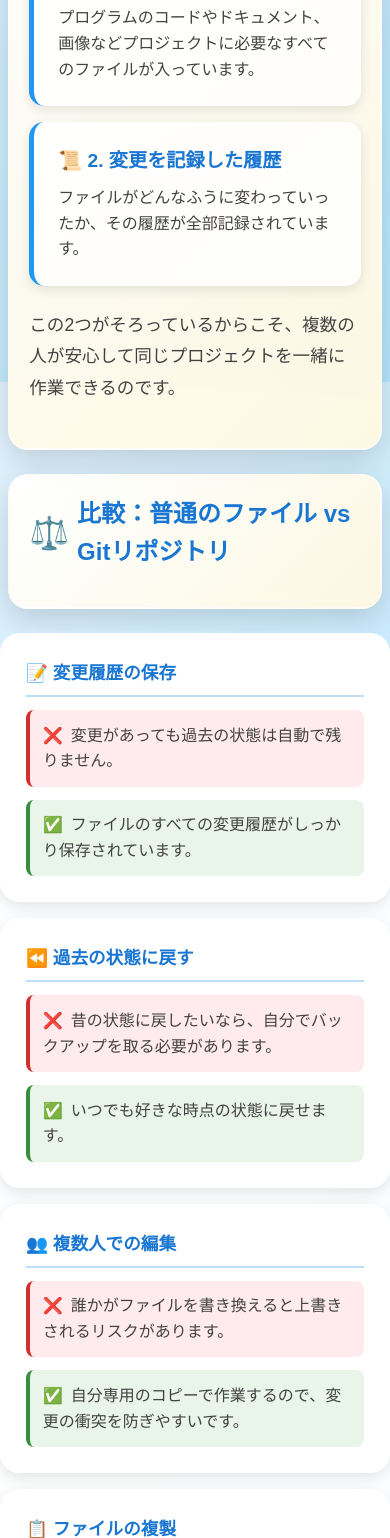
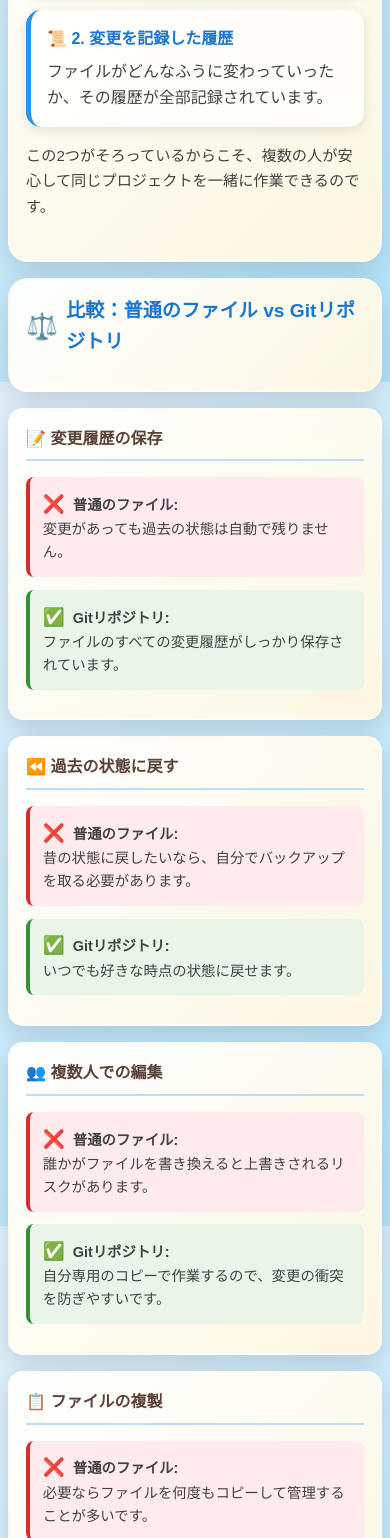
Before and after one commit to myn0306/DXdojo, a plain HTML site: page git-glossary-ver2.html in a window 390 px wide. Shown: the part 462-2000 px from the top of the page. Drawn offline with Linux system fonts and the light colour scheme.

Commit message:
Update git-glossary-ver2.html

```diff
--- a/git-glossary-ver2.html
+++ b/git-glossary-ver2.html
@@ -2,8 +2,8 @@
 <html lang="ja">
 <head>
     <meta charset="UTF-8">
-    <meta name="viewport" content="width=device-width, initial-scale=1.0">
-    <title>Gitリポジトリの特徴 - 分かりやすい解説</title>
+    <meta name="viewport" content="width=device-width, initial-scale=1.0, user-scalable=yes">
+    <title>Gitリポジトリの特徴 - スマホ対応版</title>
     <style>
         /* CSS変数の定義 */
         :root {
@@ -31,7 +31,7 @@
             font-family: "Hiragino Kaku Gothic ProN", "Noto Sans JP", Meiryo, sans-serif;
             background: linear-gradient(135deg, var(--color-light-bg) 0%, #B3E5FC 100%);
             background-attachment: fixed;
-            padding: 2rem 1rem;
+            padding: 1rem;
             color: var(--color-dark);
             line-height: 1.6;
             min-height: 100vh;
@@ -42,14 +42,46 @@
             margin: 0 auto;
         }
 
+        .back-button {
+            position: fixed;
+            top: 1rem;
+            left: 1rem;
+            background: linear-gradient(45deg, #1976D2, #4CAF50);
+            color: white;
+            text-decoration: none;
+            padding: 0.7rem;
+            border-radius: 50%;
+            box-shadow: 0 4px 15px rgba(0, 0, 0, 0.2);
+            z-index: 1000;
+            transition: all 0.3s ease;
+            width: 50px;
+            height: 50px;
+            display: flex;
+            align-items: center;
+            justify-content: center;
+            font-size: 1.2rem;
+        }
+
+        .back-button:hover,
+        .back-button:active {
+            transform: scale(1.1);
+            box-shadow: 0 6px 20px rgba(0, 0, 0, 0.3);
+        }
+
         /* ヘッダー */
         .header {
             text-align: center;
-            margin-bottom: 2rem;
+            margin-bottom: 1.5rem;
+            background: linear-gradient(135deg, var(--color-card-bg) 0%, rgba(255,248,225,0.95) 100%);
+            backdrop-filter: blur(10px);
+            border-radius: var(--border-radius-main);
+            padding: 1.5rem;
+            box-shadow: var(--shadow-subtle);
+            border: 2px solid rgba(255, 255, 255, 0.3);
         }
 
         .header h1 {
-            font-size: 2.2rem;
+            font-size: 1.8rem;
             font-weight: 600;
             background: linear-gradient(45deg, var(--color-primary), var(--color-accent-blue), var(--color-accent-green), var(--color-secondary), #8BC34A);
             -webkit-background-clip: text;
@@ -57,6 +89,7 @@
             background-clip: text;
             margin-bottom: 0.5rem;
             text-shadow: 0 2px 4px rgba(0,0,0,0.1);
+            line-height: 1.3;
         }
 
         /* セクションカード */
@@ -65,13 +98,13 @@
             backdrop-filter: blur(10px);
             border-radius: var(--border-radius-main);
             box-shadow: var(--shadow-subtle);
-            padding: 2rem;
-            margin-bottom: 2rem;
+            padding: 1.5rem;
+            margin-bottom: 1.5rem;
             border: 2px solid rgba(255, 255, 255, 0.3);
         }
 
         .section-title {
-            font-size: 1.5rem;
+            font-size: 1.3rem;
             font-weight: 600;
             color: var(--color-primary);
             margin-bottom: 1rem;
@@ -80,13 +113,14 @@
         }
 
         .section-icon {
-            font-size: 2rem;
+            font-size: 1.8rem;
             margin-right: 0.5rem;
+            flex-shrink: 0;
         }
 
         .description {
-            font-size: 1.1rem;
-            line-height: 1.8;
+            font-size: 1rem;
+            line-height: 1.7;
             margin-bottom: 1.5rem;
         }
 
@@ -100,27 +134,153 @@
 
         .repo-contents {
             display: grid;
-            grid-template-columns: 1fr 1fr;
-            gap: 1.5rem;
-            margin: 1.5rem 0;
+            grid-template-columns: 1fr;
+            gap: 1rem;
+            margin: 1rem 0;
         }
 
         .content-item {
             background: rgba(255, 255, 255, 0.8);
-            padding: 1.5rem;
+            padding: 1.2rem;
             border-radius: 15px;
             border-left: 5px solid var(--color-accent-blue);
             box-shadow: 0 4px 12px rgba(0,0,0,0.1);
         }
 
         .content-item h3 {
-            font-size: 1.2rem;
+            font-size: 1.1rem;
             font-weight: 600;
             color: var(--color-primary);
             margin-bottom: 0.5rem;
         }
 
-        /* テーブル */
+        /* モバイル優先の比較テーブル */
+        .comparison-container {
+            display: grid;
+            gap: 1rem;
+            margin-bottom: 1.5rem;
+        }
+
+        .feature-card {
+            background: linear-gradient(135deg, var(--color-card-bg) 0%, rgba(255,248,225,0.95) 100%);
+            backdrop-filter: blur(10px);
+            border-radius: 15px;
+            padding: 1.2rem;
+            box-shadow: 0 8px 25px rgba(0, 0, 0, 0.15);
+            border: 2px solid rgba(255, 255, 255, 0.3);
+            transition: all 0.3s ease;
+        }
+
+        .feature-card:hover,
+        .feature-card:active {
+            transform: translateY(-2px);
+            box-shadow: 0 12px 35px rgba(0, 0, 0, 0.2);
+        }
+
+        .feature-name {
+            font-weight: 600;
+            color: #5D4037;
+            font-size: 1.1rem;
+            margin-bottom: 1rem;
+            border-bottom: 2px solid #BBDEFB;
+            padding-bottom: 0.5rem;
+        }
+
+        .file-status-box {
+            padding: 1rem;
+            border-radius: 8px;
+            margin-bottom: 0.8rem;
+        }
+
+        .normal-file-box {
+            background: #FFEBEE;
+            border-left: 4px solid #D32F2F;
+        }
+
+        .git-file-box {
+            background: #E8F5E8;
+            border-left: 4px solid #388E3C;
+        }
+
+        .status-icon {
+            font-weight: 600;
+            display: inline-block;
+            margin-right: 0.5rem;
+            font-size: 1.1rem;
+        }
+
+        .status-icon.normal {
+            color: #D32F2F;
+        }
+
+        .status-icon.git {
+            color: #388E3C;
+        }
+
+        .file-status-box p {
+            margin: 0;
+            font-size: 0.95rem;
+            line-height: 1.6;
+        }
+
+        /* タブレット以上の画面サイズ */
+        @media (min-width: 768px) {
+            body {
+                padding: 1.5rem;
+            }
+
+            .header {
+                margin-bottom: 2rem;
+                padding: 2rem;
+            }
+
+            .header h1 {
+                font-size: 2.2rem;
+            }
+
+            .card {
+                padding: 2rem;
+                margin-bottom: 2rem;
+            }
+
+            .section-title {
+                font-size: 1.5rem;
+            }
+
+            .section-icon {
+                font-size: 2rem;
+            }
+
+            .description {
+                font-size: 1.1rem;
+            }
+
+            .repo-contents {
+                grid-template-columns: 1fr 1fr;
+                gap: 1.5rem;
+            }
+
+            .content-item {
+                padding: 1.5rem;
+            }
+
+            .content-item h3 {
+                font-size: 1.2rem;
+            }
+
+            .back-button {
+                width: 60px;
+                height: 60px;
+                font-size: 1.4rem;
+            }
+        }
+
+        /* デスクトップ用：テーブル表示 */
+        @media (min-width: 1024px) {
+            body {
+                padding: 2rem 1rem;
+            }
+
             .table-container {
                 border-radius: var(--border-radius-main);
                 box-shadow: var(--shadow-subtle);
@@ -178,119 +338,84 @@
                 color: #5D4037;
                 font-size: 15px;
             }
+        }
+
+        /* モバイル特化の調整 */
+        @media (max-width: 480px) {
+            body {
+                padding: 0.5rem;
+            }
+
+            .header {
+                padding: 1rem;
+                margin-bottom: 1rem;
+            }
+
+            .header h1 {
+                font-size: 1.6rem;
+            }
+
+            .card {
+                padding: 1rem;
+                margin-bottom: 1rem;
+            }
+
+            .section-title {
+                font-size: 1.2rem;
+            }
+
+            .section-icon {
+                font-size: 1.6rem;
+            }
+
+            .description {
+                font-size: 0.95rem;
+            }
+
+            .content-item {
+                padding: 1rem;
+            }
+
+            .content-item h3 {
+                font-size: 1rem;
+            }
+
+            .feature-card {
+                padding: 1rem;
+            }
+
+            .feature-name {
+                font-size: 1rem;
+            }
 
             .file-status-box {
                 padding: 0.8rem;
-            border-radius: 8px;
             }
 
-        .normal-file-box {
-            background: #FFEBEE;
-            border-left: 4px solid #D32F2F;
+            .file-status-box p {
+                font-size: 0.9rem;
             }
 
-        .git-file-box {
-            background: #E8F5E8;
-            border-left: 4px solid #388E3C;
+            .back-button {
+                width: 45px;
+                height: 45px;
+                font-size: 1.1rem;
+                top: 0.5rem;
+                left: 0.5rem;
             }
-
-        .status-icon {
-            font-weight: 600;
-            display: inline-block;
-            margin-right: 0.5rem;
-        }
-
-        .status-icon.normal {
-            color: #D32F2F;
-        }
-
-        .status-icon.git {
-            color: #388E3C;
         }
 
         /* まとめ */
         .conclusion {
             text-align: center;
-            font-size: 1.2rem;
+            font-size: 1.1rem;
             font-weight: 600;
             color: var(--color-primary);
             background: linear-gradient(45deg, rgba(25, 118, 210, 0.1), rgba(76, 175, 80, 0.1));
             padding: 1.5rem;
             border-radius: 15px;
             border: 2px solid rgba(25, 118, 210, 0.2);
-        }
-
-        /* レスポンシブデザイン */
-        @media (max-width: 768px) {
-            body {
-                padding: 1rem 0;
-            }
-
-            .card {
-                padding: 1.2rem;
-                margin: 0 0.5rem 1.5rem;
-            }
-
-            .header h1 {
-                font-size: 1.8rem;
-            }
-
-            .repo-contents {
-                grid-template-columns: 1fr;
-                gap: 1rem;
-            }
-
-            .table-container {
-                box-shadow: none;
-                background: transparent;
-                border: none;
-                margin-bottom: 1.5rem;
-            }
-
-            table {
-                font-size: 1rem;
-            }
-
-            thead, tbody, tr, td {
-                display: block;
-                width: 100%;
-            }
-
-            thead {
-                display: none; /* スマホではヘッダーを非表示 */
-            }
-
-            tr {
-                background: var(--color-card-bg);
-                border: 2px solid rgba(255, 255, 255, 0.3);
-                border-radius: var(--border-radius-main);
-                margin-bottom: 1rem;
-                padding: 1.5rem;
-                box-shadow: 0 5px 15px rgba(0, 0, 0, 0.1);
-            }
-
-            td {
-                border: none;
-                padding: 0;
-                margin-bottom: 1rem;
-            }
-
-            td:last-child {
-                margin-bottom: 0;
-            }
-
-            .feature-name {
-                font-size: 1.1rem;
-                font-weight: 700;
-                color: var(--color-primary);
-                border-bottom: 2px solid #BBDEFB;
-                padding-bottom: 0.5rem;
-                margin-bottom: 0.8rem;
-            }
-
-            .file-status-box {
-                margin-bottom: 0.8rem;
-            }
+            line-height: 1.6;
         }
 
         /* アニメーション */
@@ -302,13 +427,21 @@
             from { opacity: 0; transform: translateY(20px); }
             to { opacity: 1; transform: translateY(0); }
         }
+
+        /* タッチ操作の改善 */
+        .feature-card {
+            -webkit-tap-highlight-color: rgba(0,0,0,0.1);
+            -webkit-touch-callout: none;
+        }
     </style>
 </head>
 <body>
+    <a href="index.html" class="back-button">←</a>
+
     <div class="container">
-        <div class="header">
+        <div class="header fade-in">
             <h1>
-                <svg width="40" height="40" viewBox="0 0 24 24" fill="none" style="display: inline-block; margin-right: 12px; vertical-align: middle;">
+                <svg width="35" height="35" viewBox="0 0 24 24" fill="none" style="display: inline-block; margin-right: 12px; vertical-align: middle;">
                     <path d="M12 0C5.374 0 0 5.373 0 12 0 17.302 3.438 21.8 8.207 23.387c.599.111.793-.261.793-.577v-2.234c-3.338.726-4.033-1.416-4.033-1.416-.546-1.387-1.333-1.756-1.333-1.756-1.089-.745.083-.729.083-.729 1.205.084 1.839 1.237 1.839 1.237 1.07 1.834 2.807 1.304 3.492.997.107-.775.418-1.305.762-1.604-2.665-.305-5.467-1.334-5.467-5.931 0-1.311.469-2.381 1.236-3.221-.124-.303-.535-1.524.117-3.176 0 0 1.008-.322 3.301 1.23A11.509 11.509 0 0112 5.803c1.02.005 2.047.138 3.006.404 2.291-1.552 3.297-1.23 3.297-1.23.653 1.653.242 2.874.118 3.176.77.84 1.235 1.911 1.235 3.221 0 4.609-2.807 5.624-5.479 5.921.43.372.823 1.102.823 2.222v3.293c0 .319.192.694.801.576C20.566 21.797 24 17.3 24 12c0-6.627-5.373-12-12-12z" fill="url(#github-gradient)"/>
                     <defs>
                         <linearGradient id="github-gradient" x1="0%" y1="0%" x2="100%" y2="100%">
@@ -355,72 +488,67 @@
             </div>
         </div>
 
-        <div class="table-container fade-in">
-            <table>
-                <thead>
-                    <tr>
-                        <th>特徴</th>
-                        <th>普通のファイル</th>
-                        <th>Gitリポジトリで管理されるファイル</th>
-                    </tr>
-                </thead>
-                <tbody>
-                    <tr>
-                        <td class="feature-name" data-label="特徴">📝 変更履歴の保存</td>
-                        <td class="file-status-box normal-file-box" data-label="普通のファイル">
-                            <span class="status-icon normal">❌</span>変更があっても過去の状態は自動で残りません。
-                        </td>
-                        <td class="file-status-box git-file-box" data-label="Gitリポジトリ">
-                            <span class="status-icon git">✅</span>ファイルのすべての変更履歴がしっかり保存されています。
-                        </td>
-                    </tr>
-                    <tr>
-                        <td class="feature-name" data-label="特徴">⏪ 過去の状態に戻す</td>
-                        <td class="file-status-box normal-file-box" data-label="普通のファイル">
-                            <span class="status-icon normal">❌</span>昔の状態に戻したいなら、自分でバックアップを取る必要があります。
-                        </td>
-                        <td class="file-status-box git-file-box" data-label="Gitリポジトリ">
-                            <span class="status-icon git">✅</span>いつでも好きな時点の状態に戻せます。
-                        </td>
-                    </tr>
-                    <tr>
-                        <td class="feature-name" data-label="特徴">👥 複数人での編集</td>
-                        <td class="file-status-box normal-file-box" data-label="普通のファイル">
-                            <span class="status-icon normal">❌</span>誰かがファイルを書き換えると上書きされるリスクがあります。
-                        </td>
-                        <td class="file-status-box git-file-box" data-label="Gitリポジトリ">
-                            <span class="status-icon git">✅</span>自分専用のコピーで作業するので、変更の衝突を防ぎやすいです。
-                        </td>
-                    </tr>
-                    <tr>
-                        <td class="feature-name" data-label="特徴">📋 ファイルの複製</td>
-                        <td class="file-status-box normal-file-box" data-label="普通のファイル">
-                            <span class="status-icon normal">❌</span>必要ならファイルを何度もコピーして管理することが多いです。
-                        </td>
-                        <td class="file-status-box git-file-box" data-label="Gitリポジトリ">
-                            <span class="status-icon git">✅</span>変更だけを効率よく管理しつつ、必要時に複数の作業ができます。
-                        </td>
-                    </tr>
-                    <tr>
-                        <td class="feature-name" data-label="特徴">🗂️ ファイルの管理場所</td>
-                        <td class="file-status-box normal-file-box" data-label="普通のファイル">
-                            <span class="status-icon normal">❌</span>普通はパソコンのフォルダかUSBやクラウドに単純保存します。
-                        </td>
-                        <td class="file-status-box git-file-box" data-label="Gitリポジトリ">
-                            <span class="status-icon git">✅</span>ローカルとネット上の両方に保存して、同期できます。
-                        </td>
-                    </tr>
-                    <tr>
-                        <td class="feature-name" data-label="特徴">🔧 エラー対処</td>
-                        <td class="file-status-box normal-file-box" data-label="普通のファイル">
-                            <span class="status-icon normal">❌</span>変更ミスがあると元に戻すのが大変です。
-                        </td>
-                        <td class="file-status-box git-file-box" data-label="Gitリポジトリ">
-                            <span class="status-icon git">✅</span>バグが入ってもすぐに前の正しい状態に戻せます。
-                        </td>
-                    </tr>
-                </tbody>
-            </table>
+        <!-- モバイル用カード表示 -->
+        <div class="comparison-container fade-in">
+            <div class="feature-card">
+                <div class="feature-name">📝 変更履歴の保存</div>
+                <div class="file-status-box normal-file-box">
+                    <p><span class="status-icon normal">❌</span><strong>普通のファイル:</strong><br>変更があっても過去の状態は自動で残りません。</p>
+                </div>
+                <div class="file-status-box git-file-box">
+                    <p><span class="status-icon git">✅</span><strong>Gitリポジトリ:</strong><br>ファイルのすべての変更履歴がしっかり保存されています。</p>
+                </div>
+            </div>
+
+            <div class="feature-card">
+                <div class="feature-name">⏪ 過去の状態に戻す</div>
+                <div class="file-status-box normal-file-box">
+                    <p><span class="status-icon normal">❌</span><strong>普通のファイル:</strong><br>昔の状態に戻したいなら、自分でバックアップを取る必要があります。</p>
+                </div>
+                <div class="file-status-box git-file-box">
+                    <p><span class="status-icon git">✅</span><strong>Gitリポジトリ:</strong><br>いつでも好きな時点の状態に戻せます。</p>
+                </div>
+            </div>
+
+            <div class="feature-card">
+                <div class="feature-name">👥 複数人での編集</div>
+                <div class="file-status-box normal-file-box">
+                    <p><span class="status-icon normal">❌</span><strong>普通のファイル:</strong><br>誰かがファイルを書き換えると上書きされるリスクがあります。</p>
+                </div>
+                <div class="file-status-box git-file-box">
+                    <p><span class="status-icon git">✅</span><strong>Gitリポジトリ:</strong><br>自分専用のコピーで作業するので、変更の衝突を防ぎやすいです。</p>
+                </div>
+            </div>
+
+            <div class="feature-card">
+                <div class="feature-name">📋 ファイルの複製</div>
+                <div class="file-status-box normal-file-box">
+                    <p><span class="status-icon normal">❌</span><strong>普通のファイル:</strong><br>必要ならファイルを何度もコピーして管理することが多いです。</p>
+                </div>
+                <div class="file-status-box git-file-box">
+                    <p><span class="status-icon git">✅</span><strong>Gitリポジトリ:</strong><br>変更だけを効率よく管理しつつ、必要時に複数の作業ができます。</p>
+                </div>
+            </div>
+
+            <div class="feature-card">
+                <div class="feature-name">🗂️ ファイルの管理場所</div>
+                <div class="file-status-box normal-file-box">
+                    <p><span class="status-icon normal">❌</span><strong>普通のファイル:</strong><br>普通はパソコンのフォルダかUSBやクラウドに単純保存します。</p>
+                </div>
+                <div class="file-status-box git-file-box">
+                    <p><span class="status-icon git">✅</span><strong>Gitリポジトリ:</strong><br>ローカルとネット上の両方に保存して、同期できます。</p>
+                </div>
+            </div>
+
+            <div class="feature-card">
+                <div class="feature-name">🔧 エラー対処</div>
+                <div class="file-status-box normal-file-box">
+                    <p><span class="status-icon normal">❌</span><strong>普通のファイル:</strong><br>変更ミスがあると元に戻すのが大変です。</p>
+                </div>
+                <div class="file-status-box git-file-box">
+                    <p><span class="status-icon git">✅</span><strong>Gitリポジトリ:</strong><br>バグが入ってもすぐに前の正しい状態に戻せます。</p>
+                </div>
+            </div>
         </div>
 
         <div class="card fade-in">
@@ -430,24 +558,5 @@
             </div>
         </div>
     </div>
-    <script>
-        const sections = document.querySelectorAll('.fade-in');
-
-        const observer = new IntersectionObserver((entries) => {
-            entries.forEach(entry => {
-                if (entry.isIntersecting) {
-                    entry.target.style.opacity = '1';
-                    entry.target.style.transform = 'translateY(0)';
-                }
-            });
-        });
-
-        sections.forEach(section => {
-            section.style.opacity = '0';
-            section.style.transform = 'translateY(20px)';
-            section.style.transition = 'opacity 0.6s ease, transform 0.6s ease';
-            observer.observe(section);
-        });
-    </script>
 </body>
 </html>
```
Lines whose indentation alone changed are shown as unchanged.
